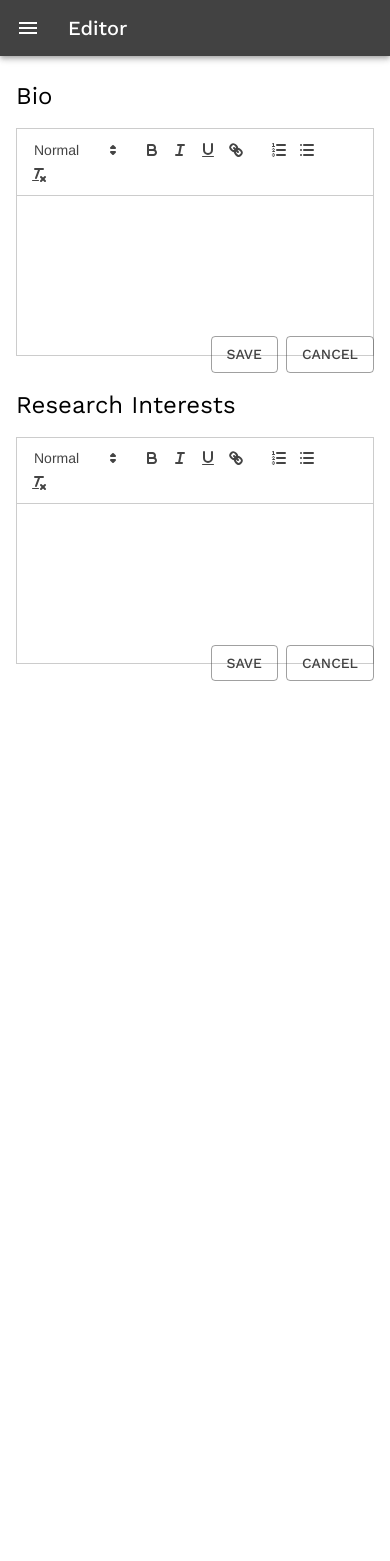
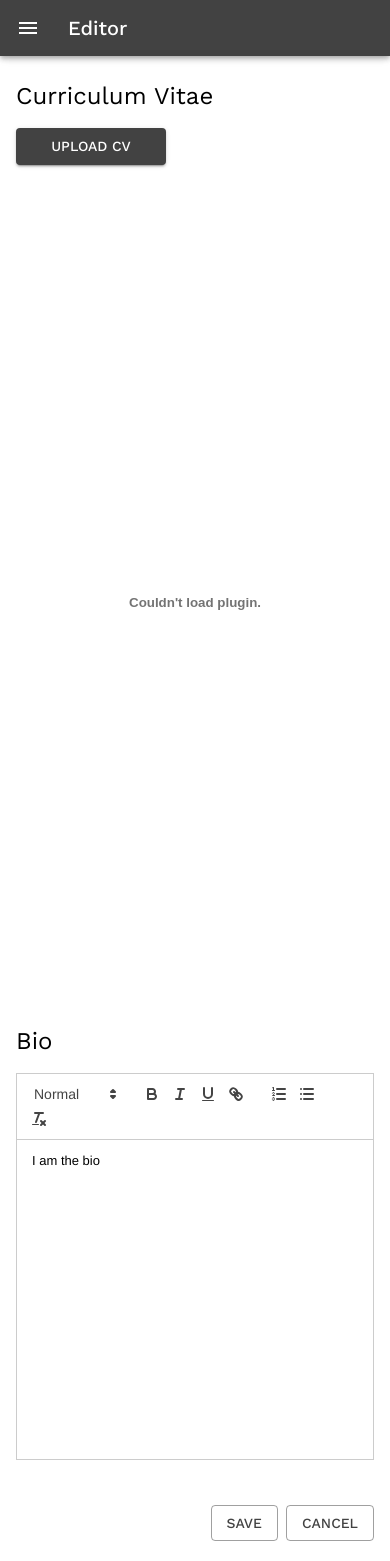
Before and after one commit to spierce5/my-portfolio, a Next.js app: page /editor in a window 390 px wide. Shown: the top 1561 px of the page. Before the commit the page ends 844 px from the top, so only its background shows below. Built offline with nearby package versions, Linux system fonts and the light colour scheme; a web font is replaced by a local one.

Commit message:
pdf uploader added. editor style updated to two columns on medium screen and 1 column on small screen

```diff
--- a/components/RichTextEditor.js
+++ b/components/RichTextEditor.js
@@ -5,6 +5,13 @@ const QuillNoSSRWrapper = dynamic(import("react-quill"), {
   loading: () => <p>Loading ...</p>,
 });
 
-export default function RichTextEditor() {
-  return <QuillNoSSRWrapper theme="snow" className="h-40" />;
+export default function RichTextEditor(props) {
+  return (
+    <QuillNoSSRWrapper
+      theme="snow"
+      className="h-80"
+      value={props.value}
+      onChange={props.onChange}
+    />
+  );
 }
--- a/pages/editor.js
+++ b/pages/editor.js
@@ -11,22 +11,66 @@ import RichTextEditor from "../components/RichTextEditor";
 import AppBar from "../components/AppBar";
 
 export default function Editor() {
+  const [bio, setBio] = useState("<p>I am the bio</p>");
+  const [researchInterests, setResearchInterests] = useState(
+    "<p>I like to research</p>"
+  );
+  const [cvFile, setCvFile] = useState("demo-files/demo_resume.pdf");
+
+  useEffect(() => {
+    console.log(cvFile);
+  }, []);
+
+  const handleFileUpload = useCallback(
+    (e) => {
+      let url = "";
+      const target = e.target;
+      const files = target.files;
+      const [file] = files;
+      if (file) {
+        url = URL.createObjectURL(file);
+      }
+      console.log(url);
+      setCvFile(url);
+    },
+    [cvFile, setCvFile]
+  );
+
   return (
     <>
       <AppBar />
-      <Container className="pt-6 pb-6">
-        <Stack direction="column" spacing={2}>
+      <Container
+        maxWidth={false}
+        className="pt-6 pb-6 flex flex-col-reverse md:flex-row md:justify-between md:px-8"
+      >
+        <Stack direction="column" spacing={2} className="grow md:mx-4">
+          <Typography variant="h5">Curriculum Vitae</Typography>
+          <Button variant="contained" component="label" sx={{ width: 150 }}>
+            Upload CV
+            <input type="file" hidden onChange={handleFileUpload} />
+          </Button>
+          <object
+            data={cvFile}
+            type="application/pdf"
+            width="100%"
+            className="h-screen"
+          />
+        </Stack>
+        <Stack direction="column" spacing={2} className="grow md:mx-4">
           <Typography variant="h5">Bio</Typography>
-          <div className="flex-col space-y-12">
-            <RichTextEditor />
+          <div className="flex-col space-y-28 md:space-y-12">
+            <RichTextEditor value={bio} onChange={setBio} />
             <Stack direction="row" spacing={1} className="justify-end">
               <Button variant="outlined">Save</Button>
               <Button variant="outlined">Cancel</Button>
             </Stack>
           </div>
           <Typography variant="h5">Research Interests</Typography>
-          <div className="flex-col space-y-12">
-            <RichTextEditor />
+          <div className="flex-col space-y-28 md:space-y-12">
+            <RichTextEditor
+              value={researchInterests}
+              onChange={setResearchInterests}
+            />
             <Stack direction="row" spacing={1} className="justify-end">
               <Button variant="outlined">Save</Button>
               <Button variant="outlined">Cancel</Button>
```
